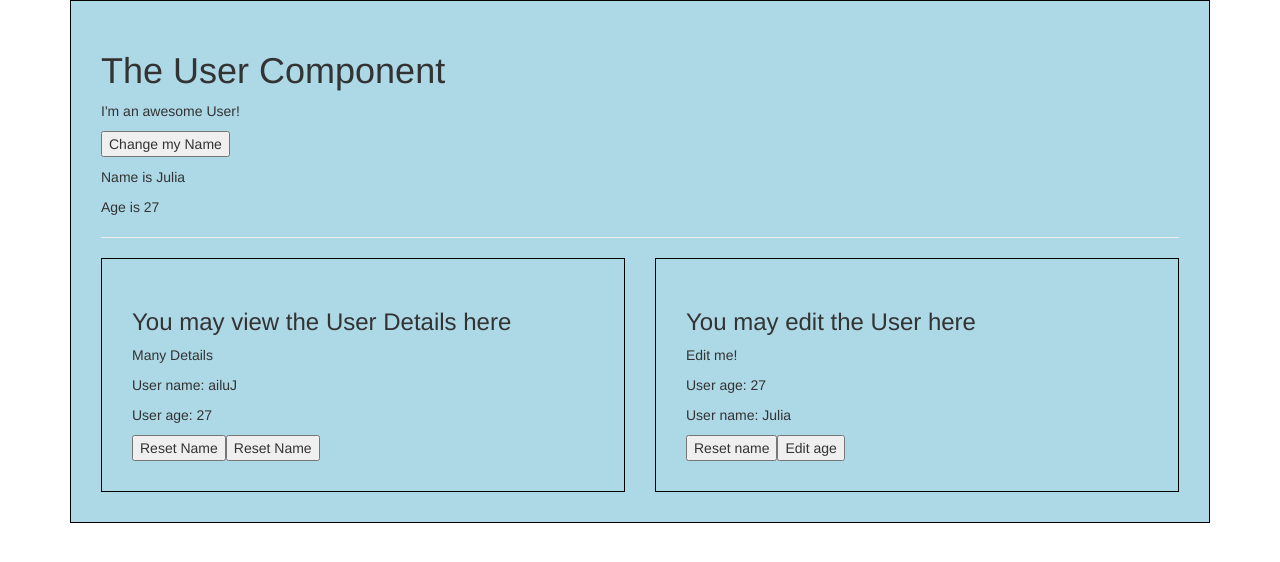
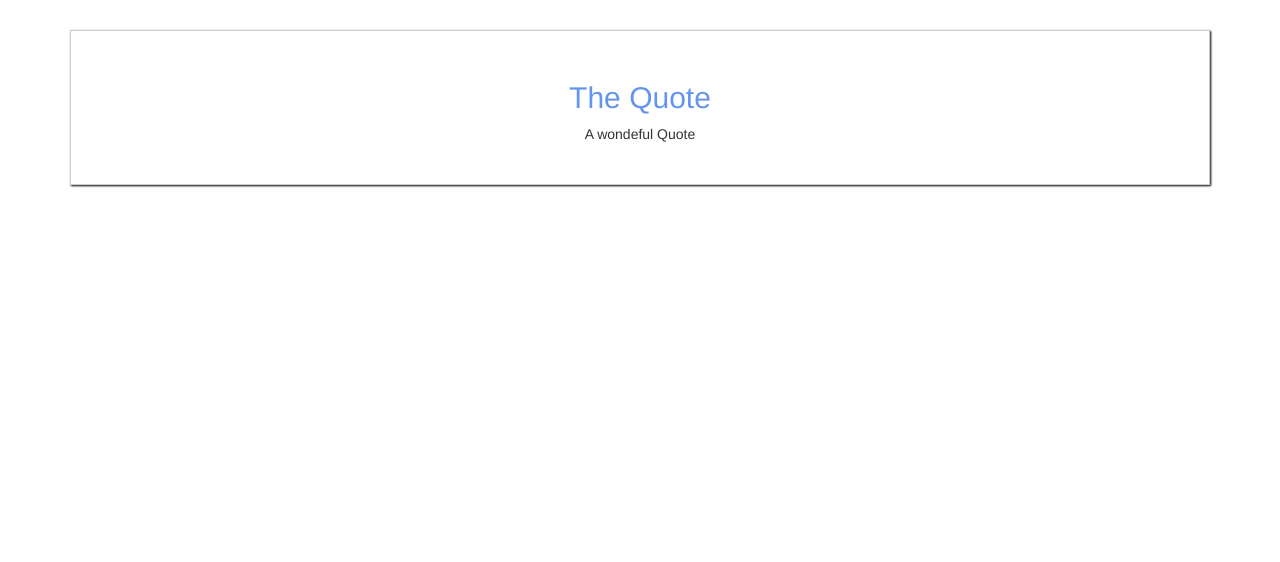
Before and after one commit to Julia-Volkova/Vue-example, a Vue app in the folder vue-cli/: page / in a window 1280 px wide. Shown: the top 562 px of the page. Built offline with nearby package versions, Linux system fonts and the light colour scheme.

Commit message:
Components - Slots

```diff
--- a/vue-cli/src/App.vue
+++ b/vue-cli/src/App.vue
@@ -2,25 +2,29 @@
   <div class="container">
     <div class="row">
       <div class="col-xs-12">
-        <app-user></app-user>
+        <app-quote>
+          <h2>{{ quoteTitle }}</h2>
+          <p>A wondeful Quote</p>
+        </app-quote>
       </div>
     </div>
   </div>
 </template>
 
 <script>
-  import User from './components/User.vue';
+  import Quote from './components/Quote.vue';
 
   export default {
+    data: function () {
+      return {
+        quoteTitle: 'The Quote'
+      }
+    },
     components: {
-      'app-user': User
+      'app-quote': Quote
     }
   }
 </script>
 
 <style>
-  div.component {
-    border: 1px solid black;
-    padding: 30px;
-  }
 </style>
--- /dev/null
+++ b/vue-cli/src/components/Quote.vue
@@ -0,0 +1,24 @@
+<template>
+  <div>
+   <slot></slot>
+  </div>
+</template>
+
+<script>
+  export default {
+    props: ['quote']
+  }
+</script>
+
+<style scoped>
+  div {
+    border: 1px solid #ccc;
+    box-shadow: 1px 1px 2px black;
+    padding: 30px;
+    margin: 30px auto;
+    text-align: center;
+  }
+  h2 {
+    color: cornflowerblue;
+  }
+</style>
--- a/vue-cli/src/components/User.vue
+++ /dev/null
@@ -1,50 +0,0 @@
-<template>
-  <div class="component">
-    <h1>The User Component</h1>
-    <p>I'm an awesome User!</p>
-    <button @click="changeName">Change my Name</button>
-    <p style="margin-top: 10px;">Name is {{ name }}</p>
-    <p style="margin-top: 10px;">Age is {{ age }}</p>
-    <hr>
-    <div class="row">
-      <div class="col-xs-12 col-sm-6">
-        <app-user-detail :myName="name" @nameWasReset="name = $event" :resetFn="resetName" :userAge="age"></app-user-detail>
-      </div>
-      <div class="col-xs-12 col-sm-6">
-        <app-user-edit :myName="name" :userAge="age" @ageWasEdited="age = $event" :resetFn="resetName"></app-user-edit>
-      </div>
-    </div>
-  </div>
-</template>
-
-<script>
-  import UserDetail from './UserDetail.vue';
-  import UserEdit from './UserEdit.vue';
-
-  export default {
-    data: function () {
-      return {
-        name: 'Julia',
-        age: 27
-      }
-    },
-    methods: {
-      changeName() {
-        this.name = 'Victor';
-      },
-      resetName() {
-        this.name = 'Julia';
-      }
-    },
-    components: {
-      'app-user-detail': UserDetail,
-      'app-user-edit': UserEdit
-    }
-  }
-</script>
-
-<style scoped>
-  div {
-    background-color: lightblue;
-  }
-</style>
--- a/vue-cli/src/components/UserDetail.vue
+++ /dev/null
@@ -1,45 +0,0 @@
-<template>
-  <div class="component">
-    <h3>You may view the User Details here</h3>
-    <p>Many Details</p>
-    <p>User name: {{ switchName() }}</p>
-    <p>User age: {{ userAge }}</p>
-    <button @click="resetName">Reset Name</button>
-    <button @click="resetFn()">Reset Name</button>
-  </div>
-</template>
-
-<script>
-  import { eventBus } from '../main';
-
-  export default {
-    props: {
-      myName: {
-        type: String,
-        default: "Julia"
-      },
-      resetFn: Function,
-      userAge: Number
-    },
-    methods: {
-      switchName() {
-        return this.myName.split("").reverse().join("");
-      },
-      resetName() {
-        this.myName = 'Julia';
-        this.$emit('nameWasReset', this.myName);
-      }
-    },
-    created() {
-      eventBus.$on('ageWasEdited', (age) => {
-        this.userAge = age;
-    });
-    }
-  }
-</script>
-
-<style scoped>
-  div {
-    background-color: lightcoral;
-  }
-</style>
--- a/vue-cli/src/components/UserEdit.vue
+++ /dev/null
@@ -1,36 +0,0 @@
-<template>
-  <div class="component">
-    <h3>You may edit the User here</h3>
-    <p>Edit me!</p>
-    <p>User age: {{ userAge }}</p>
-    <p>User name: {{ myName }}</p>
-    <button @click="resetFn()">Reset name</button>
-    <button @click="editAge">Edit age</button>
-  </div>
-</template>
-
-<script>
-  import { eventBus } from '../main';
-
-  export default {
-    props: {
-      userAge: Number,
-      myName: String,
-      resetFn: Function
-    },
-    methods: {
-      editAge() {
-        this.userAge = 30;
-//        this.$emit('ageWasEdited', this.userAge);
-//        eventBus.$emit('ageWasEdited', this.userAge);
-        eventBus.changeAge(this.userAge);
-      }
-    }
-  }
-</script>
-
-<style scoped>
-  div {
-    background-color: lightgreen;
-  }
-</style>
--- a/vue-cli/src/main.js
+++ b/vue-cli/src/main.js
@@ -1,15 +1,7 @@
 import Vue from 'vue'
 import App from './App.vue'
 
-export const eventBus = new Vue({
-  methods: {
-    changeAge(age) {
-      this.$emit('ageWasEdited', age);
-    }
-  }
+new Vue({
+  el: '#app',
+  render: h => h(App)
 });
-
-new Vue({
-    el: '#app',
-    render: h => h(App)
-});
```
